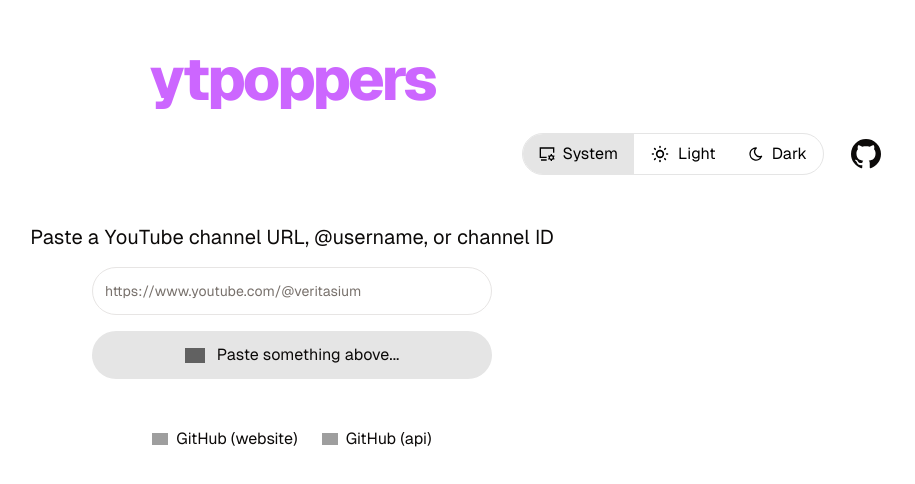
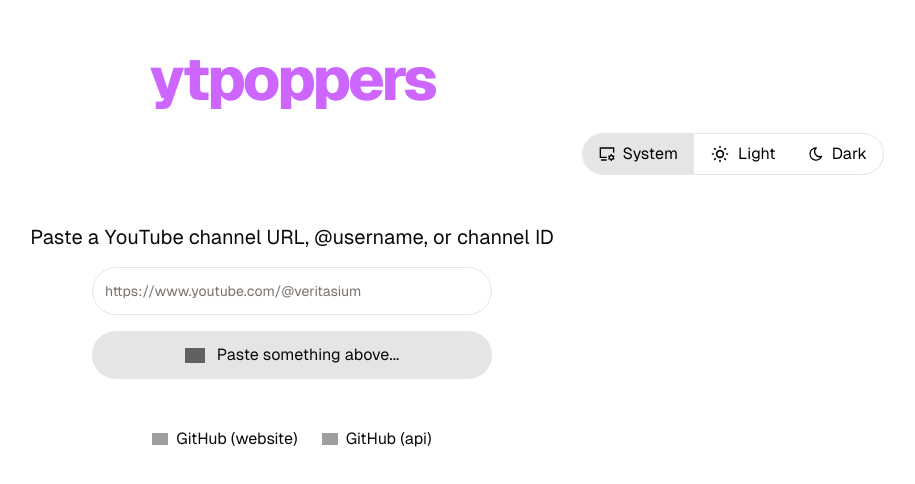
Before and after one commit to zfogg/ytpoppers-www, a Next.js app: page / in a window 1280 px wide. Shown: the part 150-634 px from the top of the page, without its empty margins (348-1263 px from the left). Built offline with nearby package versions, Linux system fonts and the light colour scheme; grey boxes are pictures that could not be loaded.

Commit message:
two tinybois

```diff
--- a/src/app/Home/HomePage.tsx
+++ b/src/app/Home/HomePage.tsx
@@ -55,7 +55,7 @@
                         type='text'
                         placeholder='https://www.youtube.com/@veritasium'
                         value={channel}
-                        onChange={(e) => setChannel(e.target.value.replace(/^https:\/\/.+\//i, ''))}
+                        onChange={(e) => setChannel(e.target.value.replace(/^.+\//i, ''))}
                         className='h-10 max-w-[400px] rounded-full bg-white dark:bg-neutral-800 sm:h-12'
                     />
 
--- a/src/app/Home/NavigationBar.tsx
+++ b/src/app/Home/NavigationBar.tsx
@@ -12,10 +12,6 @@
             </header>
             <div className='flex w-full items-center justify-between gap-6 sm:justify-end sm:px-6'>
                 <ThemeSwitch />
-                <Link href='https://github.com/SiddharthaMaity/nextjs-15-starter-shadcn' target='_blank'>
-                    {/* prettier-ignore */}
-                    <svg xmlns="http://www.w3.org/2000/svg" className='size-9' viewBox="0 0 24 24"><path fill="currentColor" d="M12 2A10 10 0 0 0 2 12c0 4.42 2.87 8.17 6.84 9.5c.5.08.66-.23.66-.5v-1.69c-2.77.6-3.36-1.34-3.36-1.34c-.46-1.16-1.11-1.47-1.11-1.47c-.91-.62.07-.6.07-.6c1 .07 1.53 1.03 1.53 1.03c.87 1.52 2.34 1.07 2.91.83c.09-.65.35-1.09.63-1.34c-2.22-.25-4.55-1.11-4.55-4.92c0-1.11.38-2 1.03-2.71c-.1-.25-.45-1.29.1-2.64c0 0 .84-.27 2.75 1.02c.79-.22 1.65-.33 2.5-.33s1.71.11 2.5.33c1.91-1.29 2.75-1.02 2.75-1.02c.55 1.35.2 2.39.1 2.64c.65.71 1.03 1.6 1.03 2.71c0 3.82-2.34 4.66-4.57 4.91c.36.31.69.92.69 1.85V21c0 .27.16.59.67.5C19.14 20.16 22 16.42 22 12A10 10 0 0 0 12 2"></path></svg>
-                </Link>
             </div>
         </div>
     );
```
